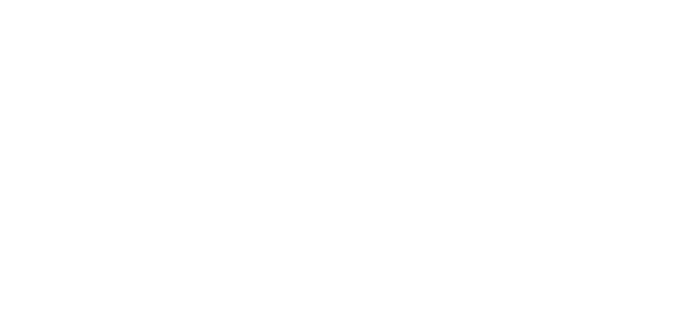
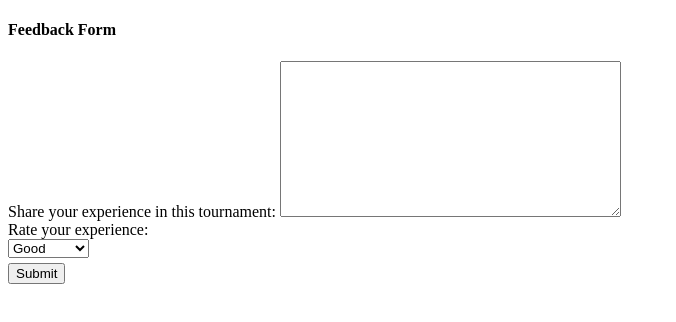
Before and after one commit to rhakib/Practice-task-2, a plain HTML site: page index.html in a window 1280 px wide. Shown: the whole page, without its empty margins (0-676 px from the left). Drawn offline with Linux system fonts and the light colour scheme.

Commit message:
practice task 2

```diff
--- a/index.html
+++ b/index.html
@@ -4,8 +4,26 @@
     <meta charset="UTF-8">
     <meta name="viewport" content="width=device-width, initial-scale=1.0">
     <title>Feedback Form</title>
+    <style> button{margin-top: 5px;}
+    </style>
 </head>
 <body>
+    <main>
+        <form action="">
+            <h4>Feedback Form</h4>
+            <label for="experience"> Share your experience in this tournament:
+                <textarea name="" id="" cols="40" rows="10"></textarea>
+            </label> <br>
 
+            <label for="rate"> Rate your experience: <br>
+                <select name="good" id="">
+                    <option value="good">Good</option>
+                    <option value="good">Awesome</option>
+                    <option value="good">Not good</option>
+                </select> <br>
+                <button>Submit</button>
+            </label>
+        </form>
+    </main>
 </body>
 </html>
```
